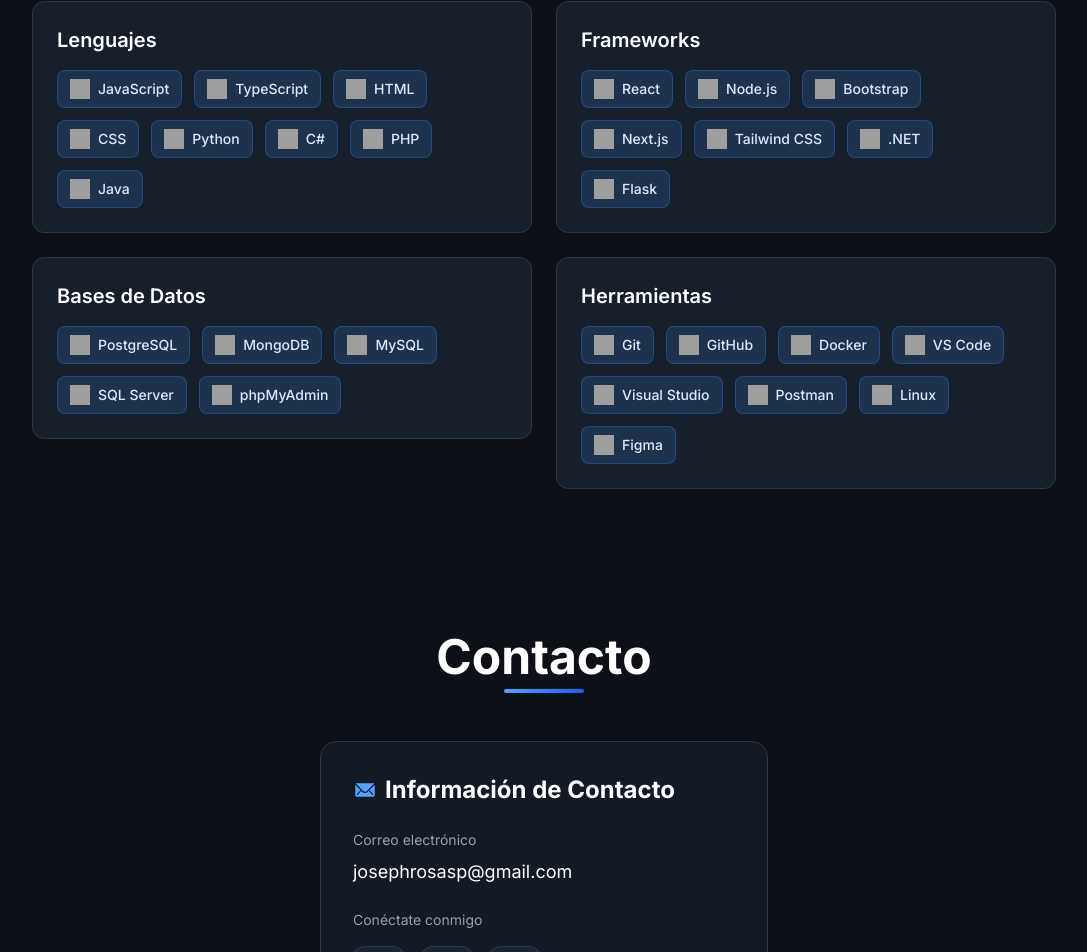
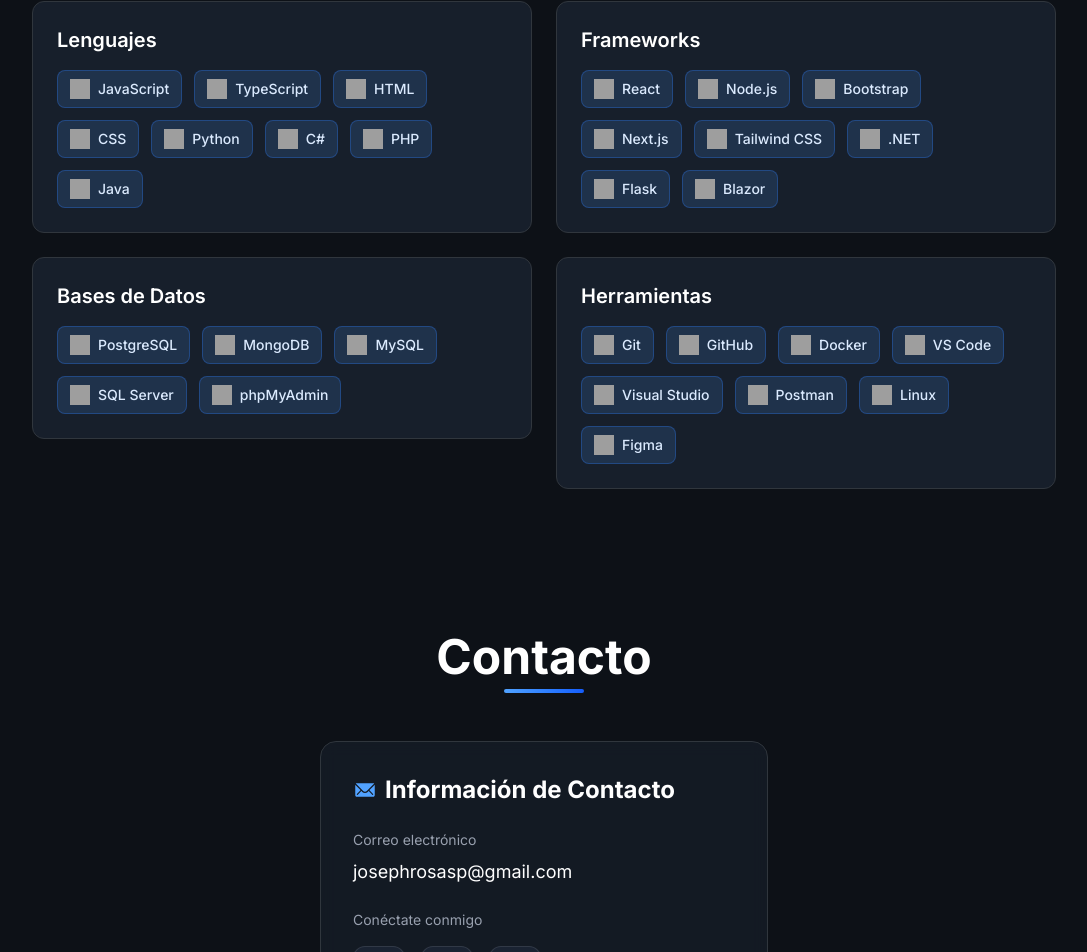
Before and after one commit to josephr04/Portafolio, a React (Vite) app: page / in a window 1280 px wide. Shown: the part 3790-4742 px from the top of the page, without its empty margins (96-1183 px from the left). Built offline with nearby package versions, Linux system fonts and the light colour scheme; grey boxes are pictures that could not be loaded.

Commit message:
Add blazor to skills section

```diff
--- a/src/data/skillCategory.ts
+++ b/src/data/skillCategory.ts
@@ -17,6 +17,7 @@
     { title: "Tailwind CSS", logo: "https://cdn.jsdelivr.net/gh/devicons/devicon/icons/tailwindcss/tailwindcss-original.svg" },
     { title: ".NET", logo: "https://cdn.jsdelivr.net/gh/devicons/devicon/icons/dot-net/dot-net-original.svg" },
     { title: "Flask", logo: "https://cdn.jsdelivr.net/gh/devicons/devicon/icons/flask/flask-original.svg" },
+    { title: "Blazor", logo: "https://cdn.jsdelivr.net/gh/devicons/devicon/icons/blazor/blazor-original.svg" },
   ],
   "databases": [
     { title: "PostgreSQL", logo: "https://cdn.jsdelivr.net/gh/devicons/devicon/icons/postgresql/postgresql-original.svg" },
```
